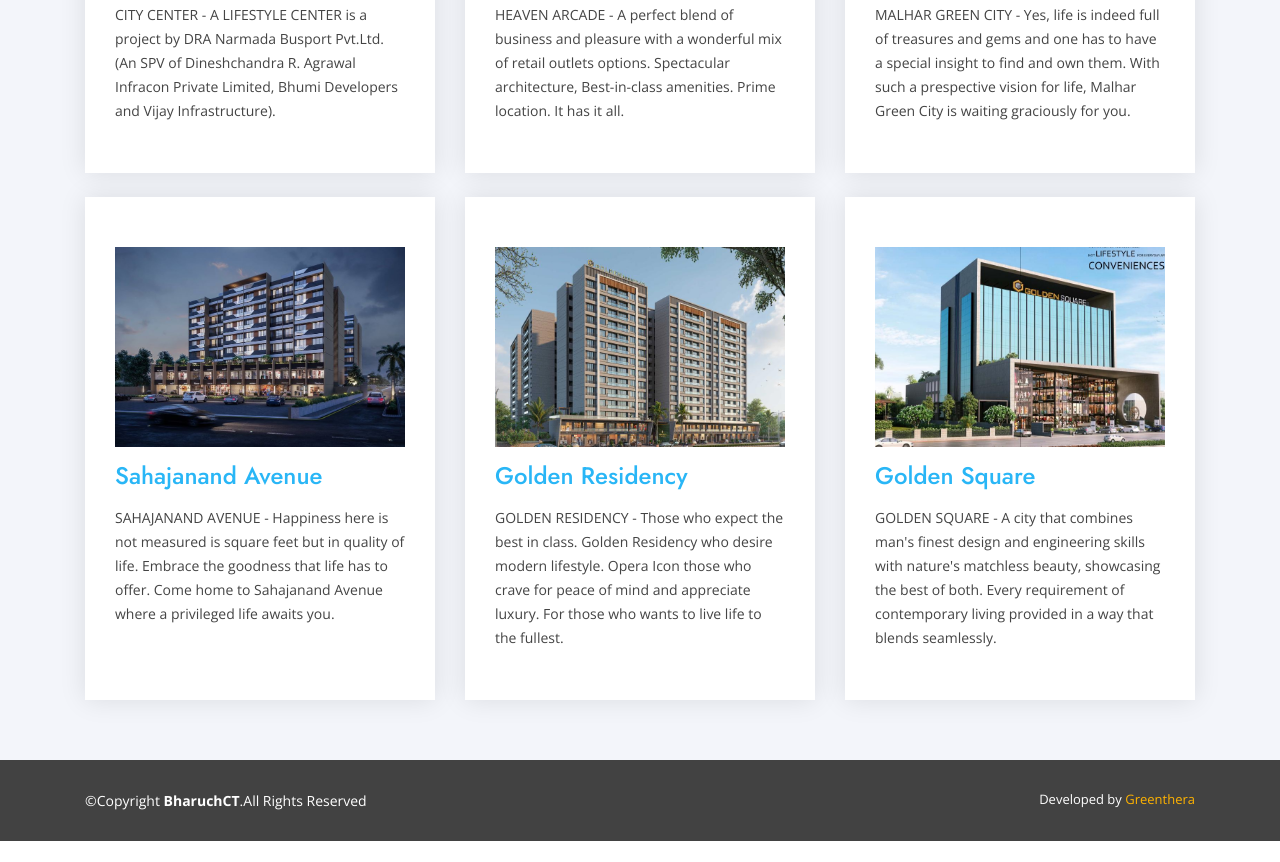
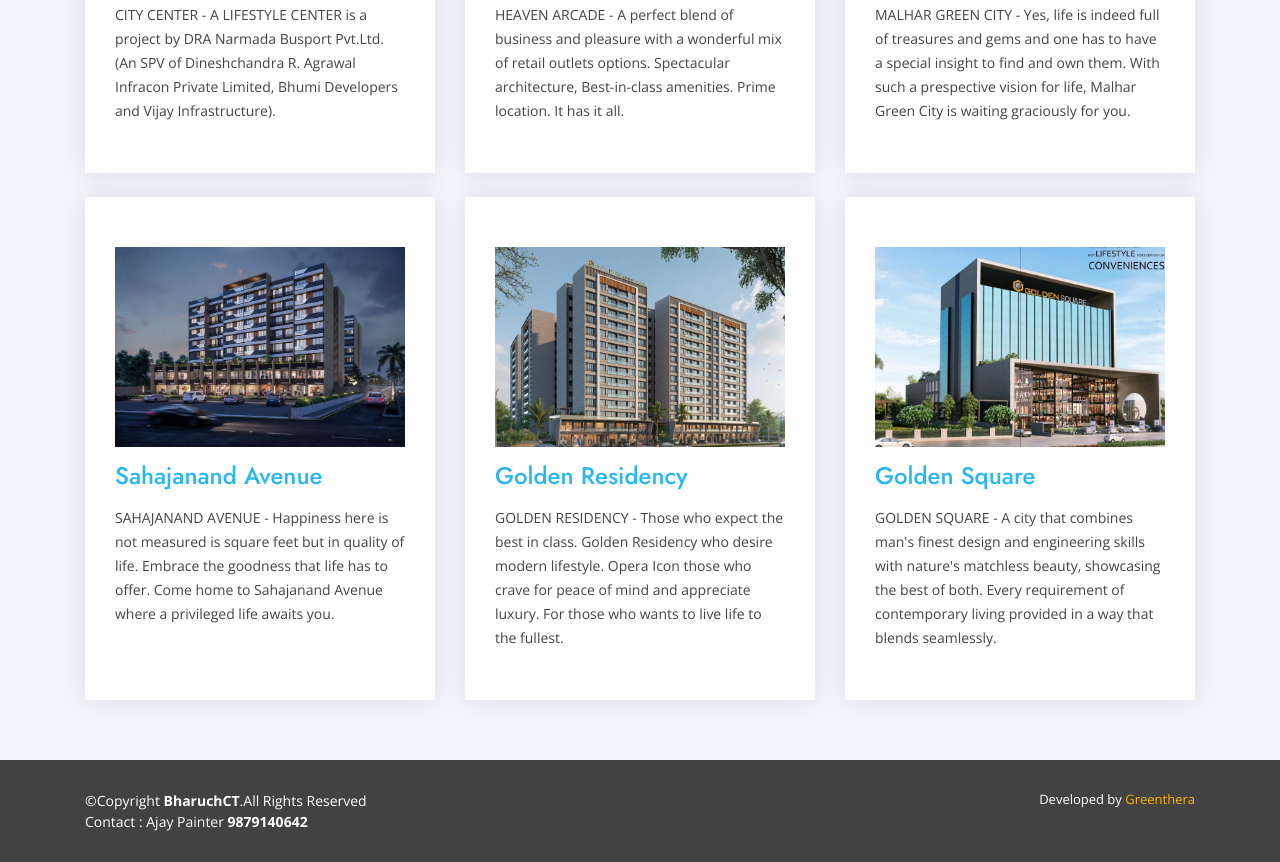
Before and after one commit to ajaypainter/ajaypainter.github.io, a plain HTML site: page index.html in a window 1280 px wide. Shown: the part 1274-2136 px from the top of the page. Before the commit the page ends 2115 px from the top, so only its background shows below. Drawn offline with nearby package versions, Linux system fonts and the light colour scheme.

Commit message:
Add contact

```diff
--- a/index.html
+++ b/index.html
@@ -209,7 +209,8 @@
       <div class="container footer-bottom clearfix">
         <div class="copyright">
           &copy;Copyright <strong><span>BharuchCT</span></strong
-          >.All Rights Reserved
+          >.All Rights Reserved<br />
+          Contact : Ajay Painter <strong>9879140642</strong>
         </div>
         <div class="credits">
           Developed by
```
